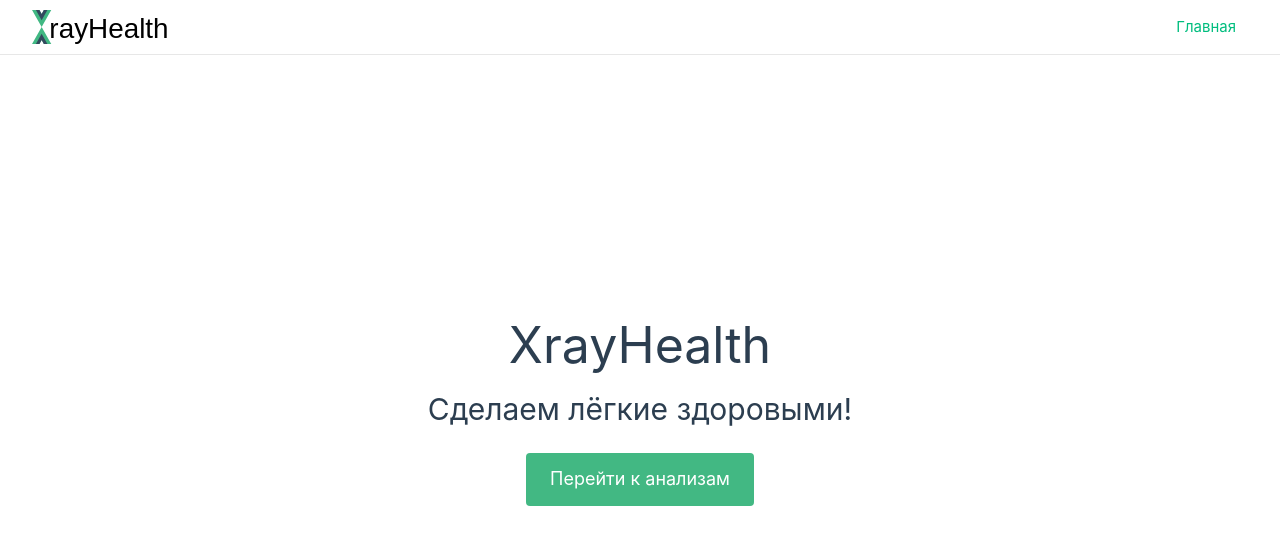
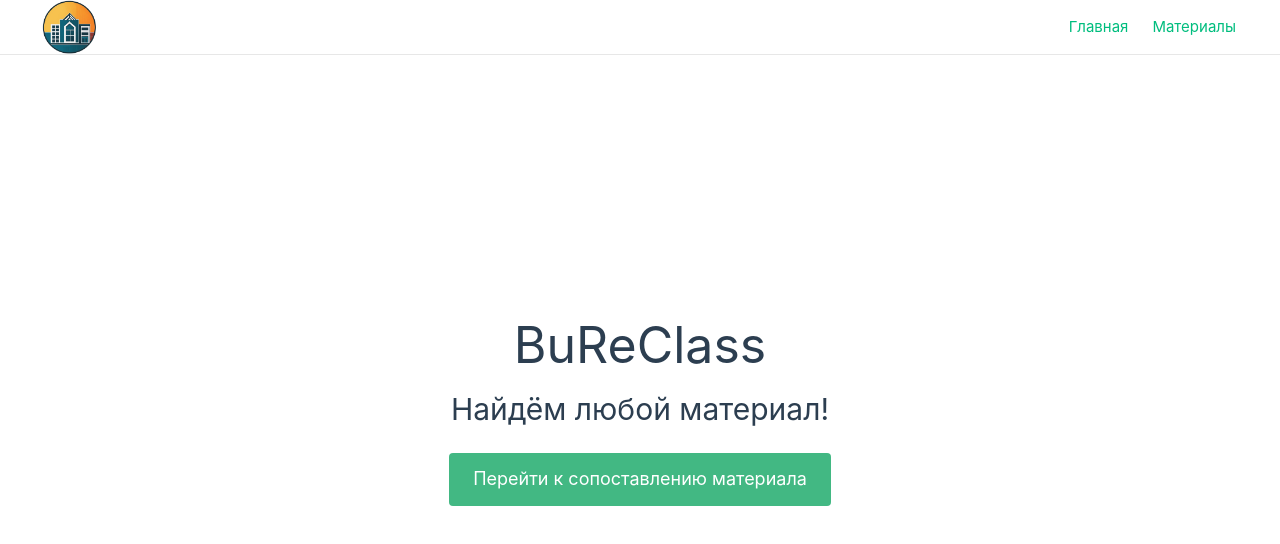
Before and after one commit to moad-dev/bureclass, a Vue app in the folder frontend/: page / in a window 1280 px wide. Shown: the top 544 px of the page. Built offline with nearby package versions, Linux system fonts and the light colour scheme.

Commit message:
change logo

```diff
--- a/frontend/src/App.vue
+++ b/frontend/src/App.vue
@@ -5,10 +5,10 @@ import { RouterLink, RouterView } from 'vue-router'
 <template>
     <header>
         <div class="header-bar">
-            <img src="./assets/logo_true.svg" width="150"  alt="logo">
+            <img src="./assets/logo_true.png" width="75"  alt="logo">
             <nav>
                 <RouterLink to="/" class="nav-item">Главная</RouterLink>
-                <RouterLink v-if="isLoggedIn" to="/analyzes" class="nav-item">Анализы</RouterLink>
+                <RouterLink to="/analyzes" class="nav-item">Материалы</RouterLink>
             </nav>
         </div>
     </header>
@@ -19,41 +19,7 @@ import { RouterLink, RouterView } from 'vue-router'
 </template>
 
 <script>
-export default
-{
-    mounted() {
-        window.addEventListener('token-changed', (event) => {
-            this.token = event.detail.storage;
-            this.name = event.detail.name;
-            updateState()
-        });
-        this.token = localStorage.getItem('user-token')
-        this.name = localStorage.getItem('user-name')
-    },
-    data() {
-        return {
-            token: null,
-            name: null
-        }
-    },
-    computed: {
-        isLoggedIn() {
-            return !!this.token
-        }
-    },
-    methods: {
-        logout() {
-            localStorage.removeItem('user-token')
-            localStorage.removeItem('user-name')
-            window.dispatchEvent(new CustomEvent('token-changed', {
-                detail: {
-                    storage: undefined,
-                    name: undefined
-                }
-            }));
-        }
-    }
-}
+
 </script>
 
 <style scoped>
--- a/frontend/src/views/AnalyseView.vue
+++ b/frontend/src/views/AnalyseView.vue
@@ -14,7 +14,7 @@
             <td>{{ code }}</td>
             <td>{{ true_object_name }}</td>
             <td>{{ unit_of_measurement }}</td>
-            <td></td>
+            <td>{{ score }}</td>
         </table>
     </div>
 </template>
@@ -30,6 +30,7 @@ export default
             true_object_name: '',
             code: '',
             unit_of_measurement: '',
+            score: '',
             msg: '',
         }
     },
@@ -37,10 +38,11 @@ export default
         searchBRC() {
             axios.get("/api/search", {params: {object_name: this.object_name}})
                 .then((res) => {
-                    console.log(res.data);
+                    console.log(this.object_name);
                     this.code = res.data.code;
                     this.true_object_name = res.data.object_name;
                     this.unit_of_measurement = res.data.unit_of_measurement;
+                    this.score = res.data.score;
             })
         },
     },
--- a/frontend/src/views/HomeView.vue
+++ b/frontend/src/views/HomeView.vue
@@ -1,8 +1,8 @@
 <template>
     <div class="banner">
-        <h1 class="text">XrayHealth</h1>
-        <h2 class="text">Сделаем лёгкие здоровыми!</h2>
-        <RouterLink to="analyzes" class="button">Перейти к анализам</RouterLink>
+        <h1 class="text">BuReClass</h1>
+        <h2 class="text">Найдём любой материал!</h2>
+        <RouterLink to="analyzes" class="button">Перейти к сопоставлению материала</RouterLink>
     </div>
 </template>
 
```
Also changed, not shown: frontend/src/assets/logo_true.png (added).
